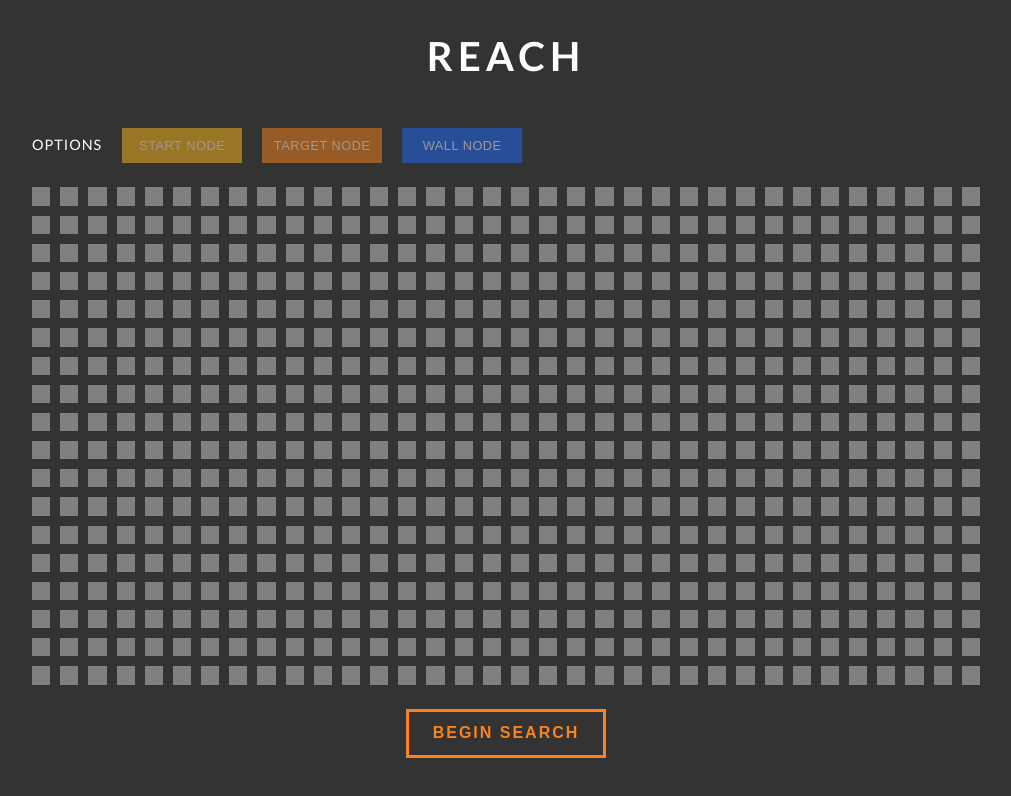
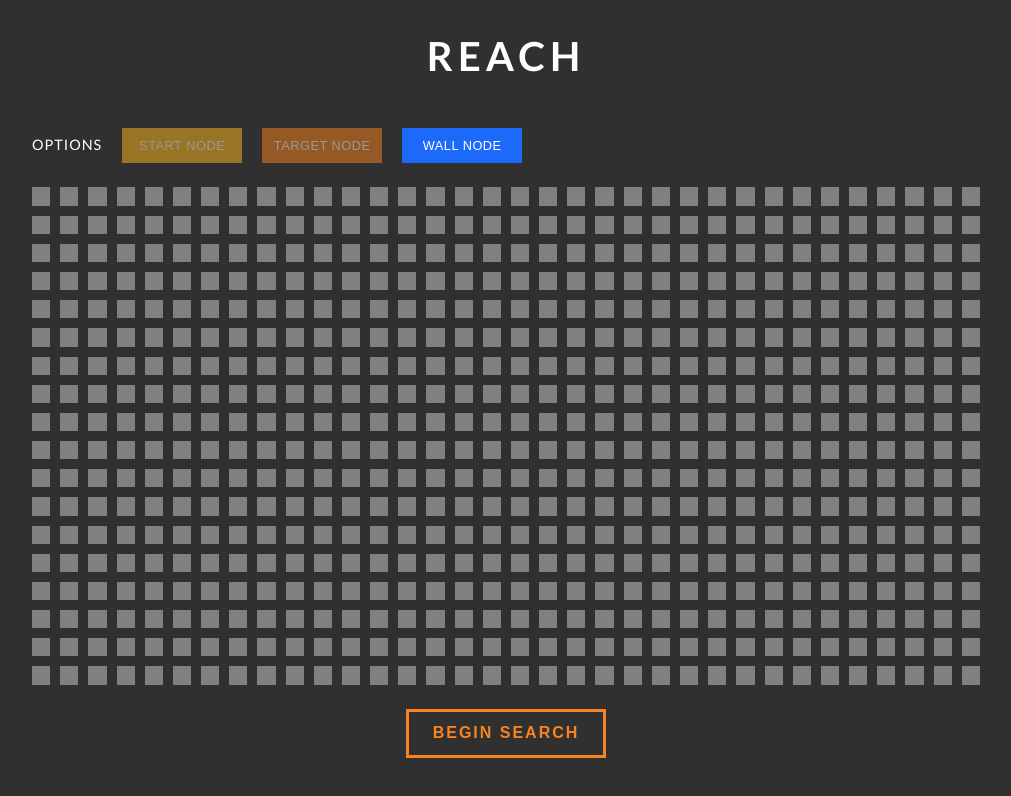
Before and after one commit to andrewjfei/reach, an Angular app: page / in a window 1280 px wide. Shown: the top 796 px of the page, without its empty margins (134-1145 px from the left). Built offline with nearby package versions, Linux system fonts and the light colour scheme.

Commit message:
option buttons visuals working correctly

```diff
--- a/src/app/reach/options-bar/options-bar.component.html
+++ b/src/app/reach/options-bar/options-bar.component.html
@@ -2,7 +2,10 @@
     <div class="row">
         <h3 class="options-heading">OPTIONS</h3>
         <ng-container *ngFor="let option of options">
-            <button class="btn-default {{option.colour}} toggle" type="button" (click)="handleOptionChange(option.code)">{{option.name.toUpperCase()}}</button>
+            <button *ngIf="selectedNode != option.code; else elseBlock" class="btn-default {{option.colour}} toggle" type="button" (click)="handleOptionChange(option.code)">{{option.name.toUpperCase()}}</button>
+            <ng-template #elseBlock>
+                <button class="btn-default {{option.colour}} toggle active" type="button" (click)="handleOptionChange(option.code)">{{option.name.toUpperCase()}}</button>
+              </ng-template>
         </ng-container>
     </div>
 </div>
--- a/src/app/reach/options-bar/options-bar.component.ts
+++ b/src/app/reach/options-bar/options-bar.component.ts
@@ -1,4 +1,4 @@
-import { Component, OnInit, Output, EventEmitter } from '@angular/core';
+import { Component, OnInit, Output, EventEmitter, Input } from '@angular/core';
 
 @Component({
   selector: 'app-options-bar',
@@ -6,6 +6,7 @@ import { Component, OnInit, Output, EventEmitter } from '@angular/core';
   styleUrls: ['./options-bar.component.css']
 })
 export class OptionsBarComponent implements OnInit {
+  @Input() selectedNode: string;
   @Output() handleNodeChange: EventEmitter<String> = new EventEmitter();
 
   options: object = [
--- a/src/app/reach/reach.component.html
+++ b/src/app/reach/reach.component.html
@@ -1,3 +1,3 @@
 <app-header></app-header>
-<app-options-bar (handleNodeChange)="handleNodeChange($event)"></app-options-bar>
+<app-options-bar (handleNodeChange)="handleNodeChange($event)" [selectedNode]="selectedNode"></app-options-bar>
 <app-grid class="grid" [selectedNode]="selectedNode"></app-grid>
--- a/src/styles.css
+++ b/src/styles.css
@@ -2,8 +2,12 @@
 
 @import url('https://fonts.googleapis.com/css2?family=Lato:ital,wght@0,100;0,300;0,400;0,700;0,900;1,100;1,300;1,400;1,700&display=swap');
 
+*:focus {
+    outline: transparent;
+}
+
 html {
-    background-color: #333333;
+    background-color: #303030;
     font-family: 'Lato', sans-serif;
 }
 
```
